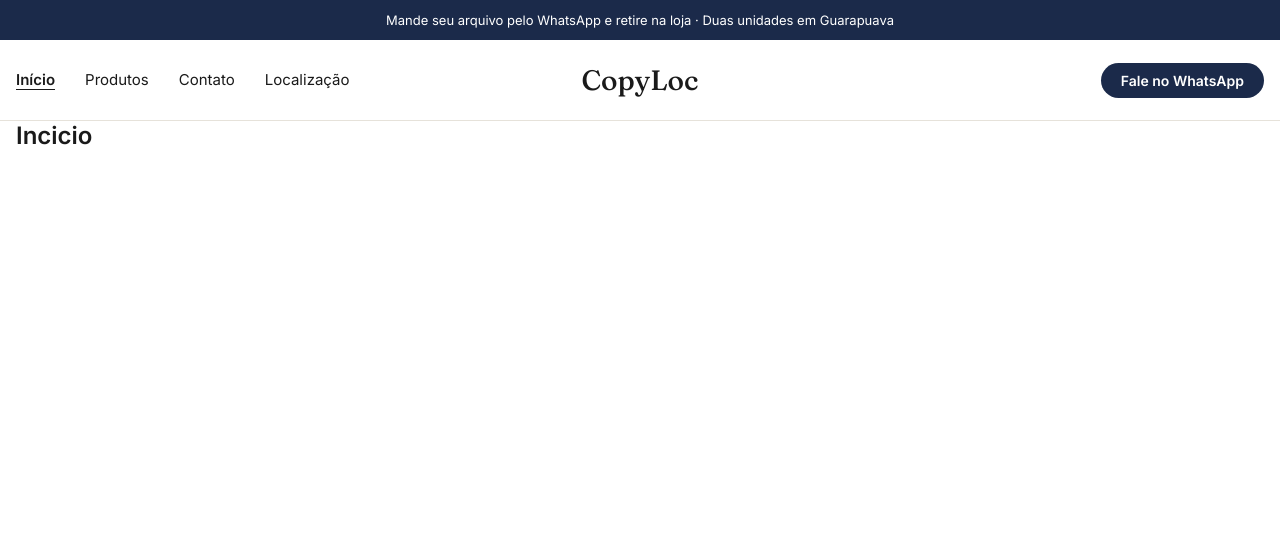
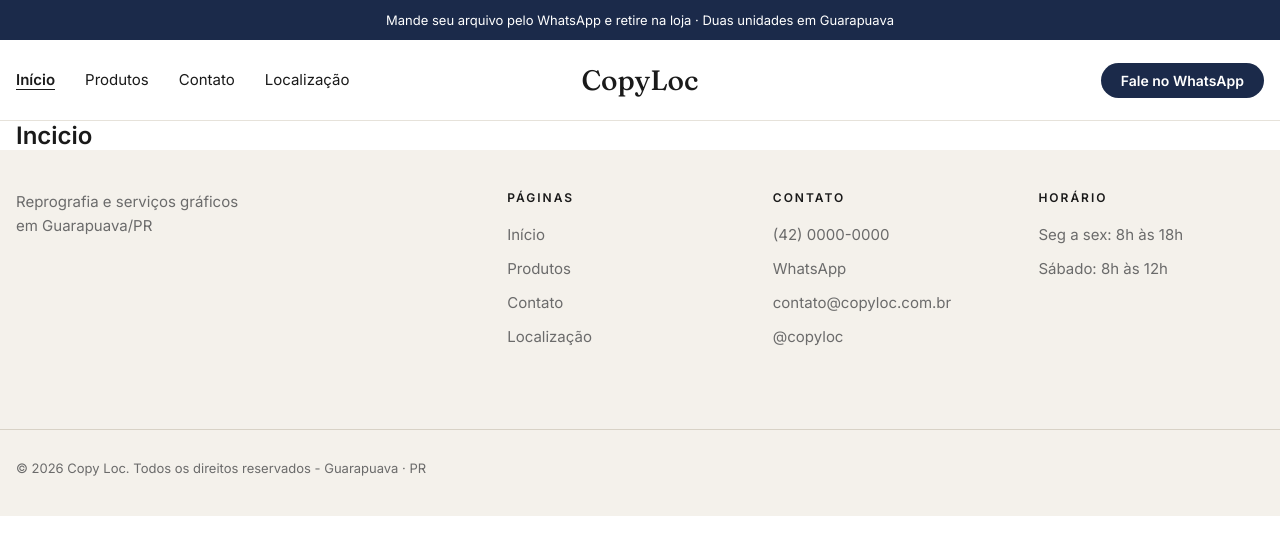
Before and after one commit to iuripedroso/Site_Copiadora, a React (Vite) app: page / in a window 1280 px wide. Shown: the top 554 px of the page. Built offline with nearby package versions, Linux system fonts and the light colour scheme.

Commit message:
footer finalizado

```diff
--- a/src/App.tsx
+++ b/src/App.tsx
@@ -1,5 +1,6 @@
 import {Routes, Route} from "react-router-dom";
 import Header from "./components/Header";
+import Footer from "./components/Footer";
 import Home from "./pages/Home";
 import Products from "./pages/Products";
 import Contact from "./pages/Contact";
@@ -17,6 +18,8 @@
         <Route path="/localizacao" element={<Location />} />
       </Routes>
     </main>
+    <Footer/>
+
       </>
   );
 }
--- /dev/null
+++ b/src/components/Footer.css
@@ -0,0 +1,56 @@
+footer {
+  background: var(--bege);
+  padding-top: 40px;
+}
+
+.rodape {
+  display: grid;
+  grid-template-columns: 2fr 1fr 1fr 1fr;
+  gap: 40px;
+  padding-bottom: 80px;
+}
+
+.rodape div {
+  display: flex;
+  flex-direction: column;
+  gap: 10px;
+}
+
+.rodape-logo {
+  font-family: var(--serif);
+  font-size: 34px;
+  font-weight: 500;
+}
+
+.rodape h4 {
+  font-size: 12px;
+  font-weight: 600;
+  letter-spacing: 2px;
+  text-transform: uppercase;
+  margin-bottom: 8px;
+}
+
+.rodape p,
+.rodape a {
+  font-size: 15px;
+  color: var(--cinza);
+  line-height: 1.6;
+}
+
+.rodape a:hover {
+  color: var(--texto);
+}
+
+.copyright {
+  display: flex;
+  justify-content: space-between;
+  border-top: 1px solid #D8D2C6;
+  padding-top: 30px;
+  padding-bottom: 40px;
+  font-size: 13px;
+  color: var(--cinza);
+}
+
+/* .footer-guarapuava{
+    margin-right: 10px;
+} */
--- /dev/null
+++ b/src/components/Footer.tsx
@@ -0,0 +1,47 @@
+import { Link } from "react-router-dom";
+import { links } from "../data/link";
+import "./Footer.css";
+
+export default function Footer() {
+  return (
+    <footer>
+      <div className="rodape container">
+        <div>
+          {/* <span className="rodape-logo">CopyLoc</span> */}
+          <p>Reprografia e serviços gráficos<br />em Guarapuava/PR</p>
+        </div>
+
+        <div>
+          <h4>Páginas</h4>
+          {links.map((l) => (
+            <Link key={l.to} to={l.to}>
+              {l.label}
+            </Link>
+          ))}
+        </div>
+
+        <div>
+          <h4>Contato</h4>
+          <a href="tel:+554200000000">(42) 0000-0000</a>
+          <a href="https://wa.me/5542900000000" target="_blank" rel="noopener noreferrer">
+            WhatsApp
+          </a>
+          <a href="mailto:contato@copyloc.com.br">contato@copyloc.com.br</a>
+          <a href="https://instagram.com/copyloc" target="_blank" rel="noopener noreferrer">
+            @copyloc
+          </a>
+        </div>
+
+        <div>
+          <h4>Horário</h4>
+          <p>Seg a sex: 8h às 18h</p>
+          <p>Sábado: 8h às 12h</p>
+        </div>
+      </div>
+
+      <div className="copyright container">
+        <span>© {new Date().getFullYear()} Copy Loc. Todos os direitos reservados - Guarapuava · PR</span>
+      </div>
+    </footer>
+  );
+}
--- a/src/index.css
+++ b/src/index.css
@@ -25,9 +25,4 @@
   text-decoration: none;
 }
 
-.container {
-  max-width: 2000px;
-  /* border: 10px solid; */
-  margin: 0 auto;
-  padding: 0 16px;
-}
+.container { max-width: 1280px; margin: 0 auto; padding-left: 16px; padding-right: 16px; }
--- a/src/pages/Home.tsx
+++ b/src/pages/Home.tsx
@@ -1,5 +1,6 @@
 export default function Home() {
-    return(
+
+    return (
         <section className="container">
             <h1>Incicio</h1>
         </section>
```
